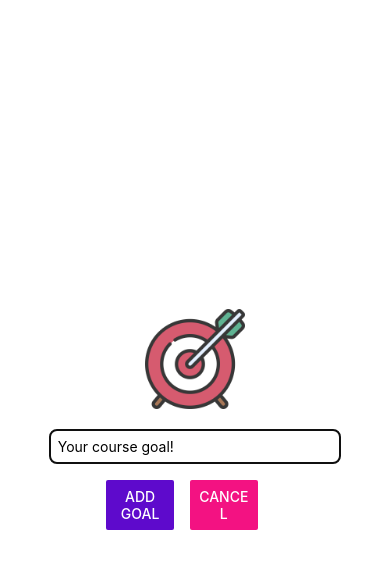
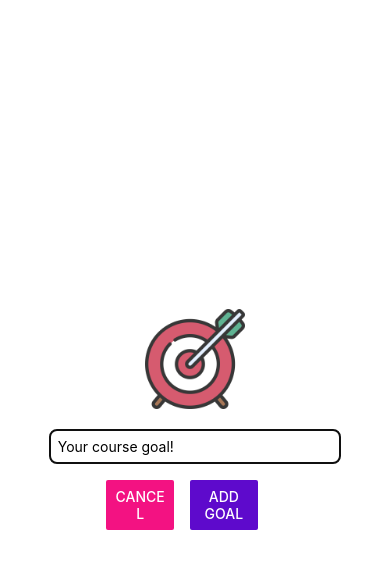
Before and after one commit to Mo2024/react-native-goals-app, a React Native app: screen / in a window 390 px wide. Both pictures are taken after a click on the button "ADD NEW GOAL". Shown: the top 568 px of the page. Built offline with nearby package versions, Linux system fonts and the light colour scheme.

Commit message:
position of buttons switched

```diff
--- a/components/GoalInput.js
+++ b/components/GoalInput.js
@@ -8,10 +8,10 @@ function GoalInput(props) {
                 <TextInput style={styles.textInput} placeholder='Your course goal!' onChangeText={props.goalInputHandler} />
                 <View style={styles.buttonContainer}>
                     <View style={styles.button}>
-                        <Button title='Add Goal' onPress={props.addGoalHandler} color="#5e0acc" />
+                        <Button title="Cancel" onPress={props.endAddGoalHandler} color="#f31282" />
                     </View>
                     <View style={styles.button}>
-                        <Button title="Cancel" onPress={props.endAddGoalHandler} color="#f31282" />
+                        <Button title='Add Goal' onPress={props.addGoalHandler} color="#5e0acc" />
                     </View>
                 </View>
             </View>
```
